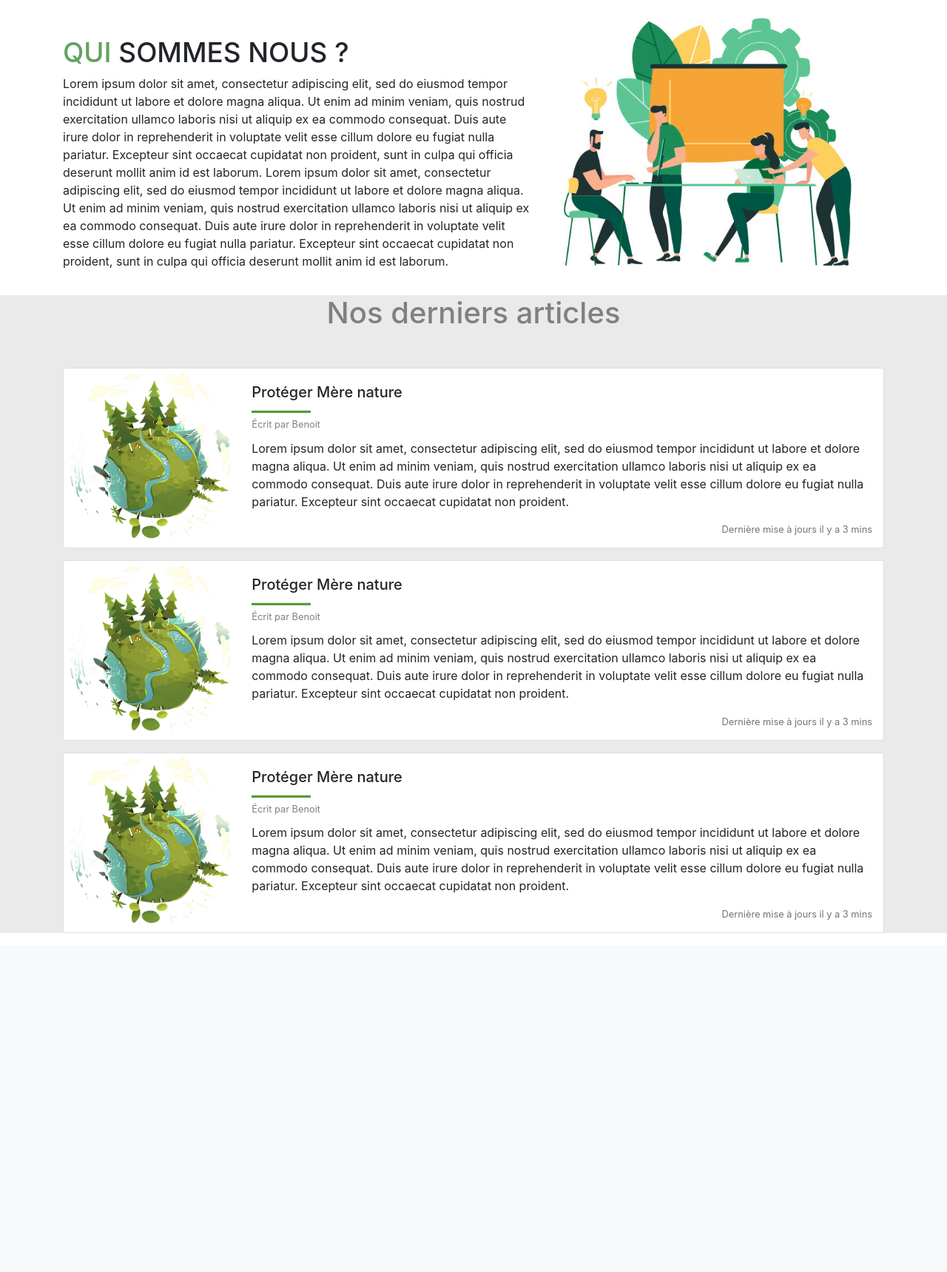
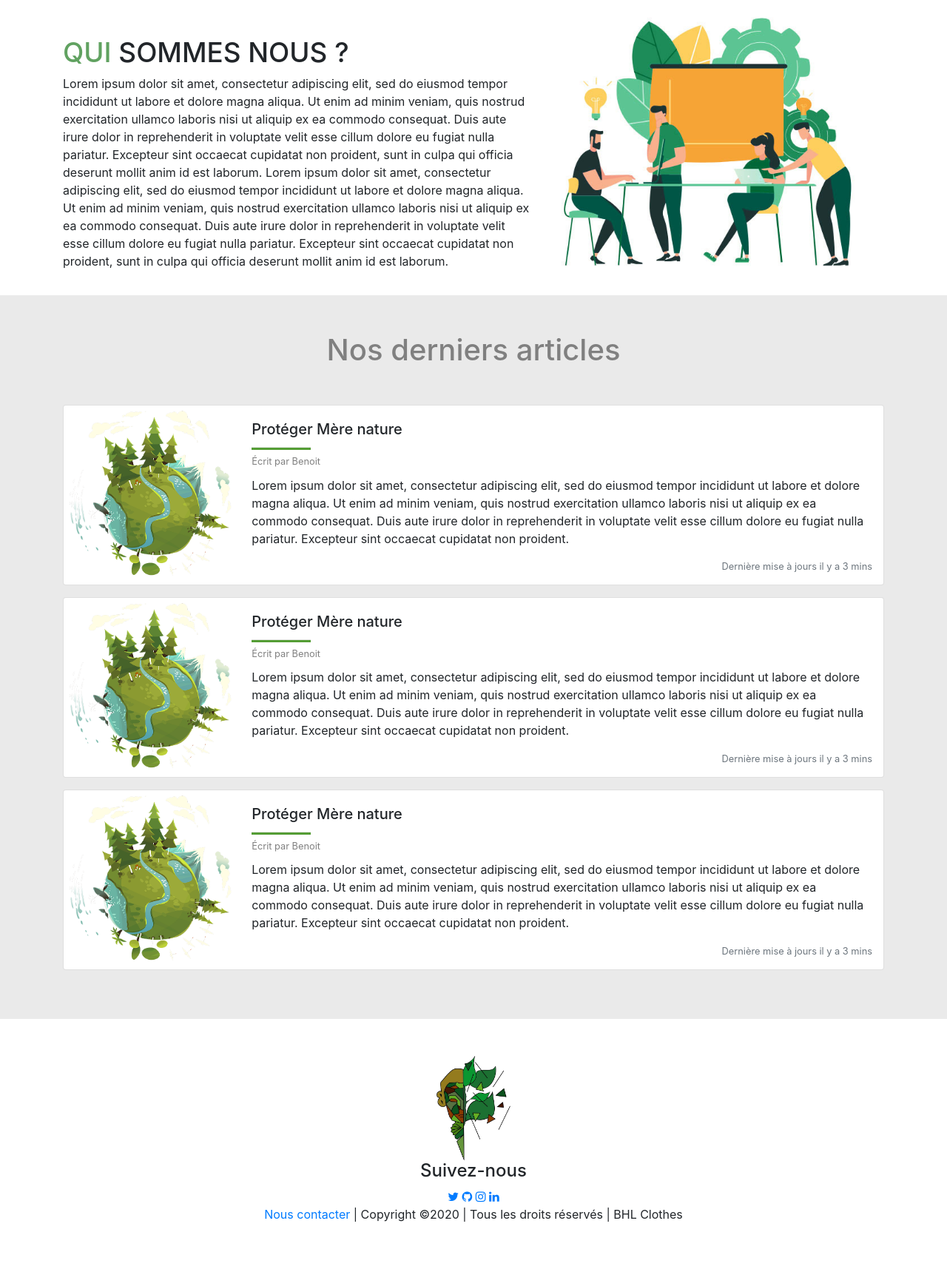
Before and after one commit to quentinhoareau/AELPP, a PHP site: page /template.html in a window 1280 px wide. Shown: the part 492-2211 px from the top of the page at 74% size. Before the commit the page ends 1753 px from the top, so only its background shows below. Run offline with PHP 8.4, Linux system fonts and the light colour scheme.

Commit message:
Amélioration Template

```diff
--- a/static-preview/Quentin/assets/css/footer.css
+++ b/static-preview/Quentin/assets/css/footer.css
@@ -1,4 +1,5 @@
 footer{
    padding: 50px ;
    text-align: center;
+   background-color: #fff;
 }
--- a/static-preview/Quentin/assets/css/main.css
+++ b/static-preview/Quentin/assets/css/main.css
@@ -40,6 +40,7 @@
 .second-part-home{
    background-color: #eaeaea;
    min-height: 800px;
+   padding: 50px 10px;
 }
 
 .card-body{
--- a/static-preview/Quentin/template.html
+++ b/static-preview/Quentin/template.html
@@ -185,6 +185,36 @@
          </div>
       </div>
 
+
+	<footer class="footer_area">
+		<div class="container">
+			<div class="row justify-content-center">
+				<div class="col-lg-12">
+					<div class="footer_top flex-column">
+						<div class="footer_logo">
+							<a href="#">
+								<img src="assets/img/logo.jpg" alt="logo" width="100px">
+							</a>
+							<h4>Suivez-nous</h4>
+						</div>
+						<div class="footer_social">
+							<a target="_bankt" href="https://twitter.com/bhl_clothes"><i class="fa fa-twitter"></i></a>
+							<a target="_bankt" href="https://github.com/quentinhoareau/BHL_Clothes"><i class="fa fa-github"></i></a>
+							<a target="_bankt" href="https://www.instagram.com/quentinhoareau.pro/"><i class="fa fa-instagram"></i></a>
+							<a target="_bankt" href="https://www.linkedin.com/in/quentinhoareau/"><i class="fa fa-linkedin"></i></a>
+						</div>
+					</div>
+				</div>
+			</div>
+			<div class="row footer_bottom justify-content-center">
+				<p class="col-lg-8 col-sm-12 footer-text">
+					<!-- Link back to Colorlib can't be removed. Template is licensed under CC BY 3.0. -->
+					<a href="contact">Nous contacter</a> | Copyright &copy;<script>document.write(new Date().getFullYear());</script> | Tous les droits réservés | BHL Clothes
+<!-- Link back to Colorlib can't be removed. Template is licensed under CC BY 3.0. --></p>
+			</div>
+		</div>
+	</footer>
+
     </main>
 
 
```
Also changed, not shown: private/database.sql (+5 -5 lines), private/mcd-bdd-aelpp.jpg (renamed from private/mcd-bdd-edd.jpg), static-preview/Quentin/assets/img/logo.jpg (added), 2 other files.
